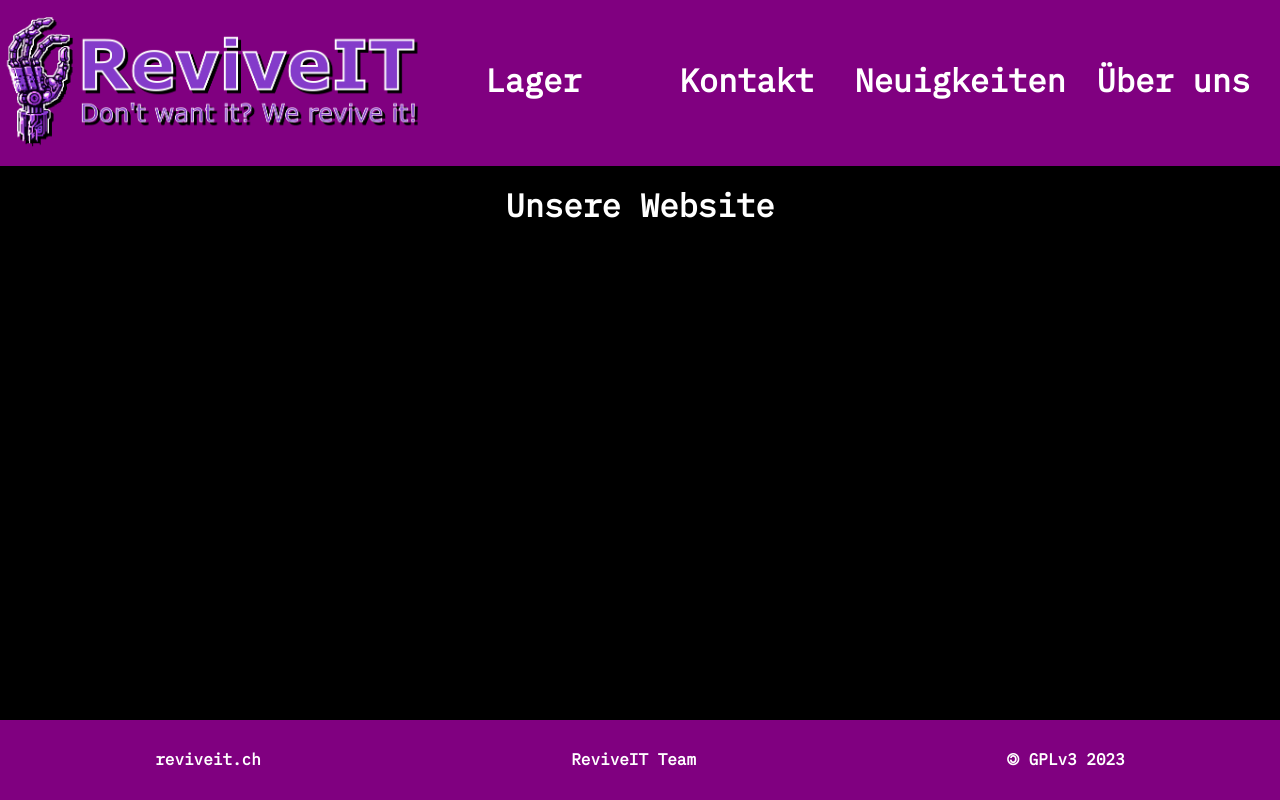
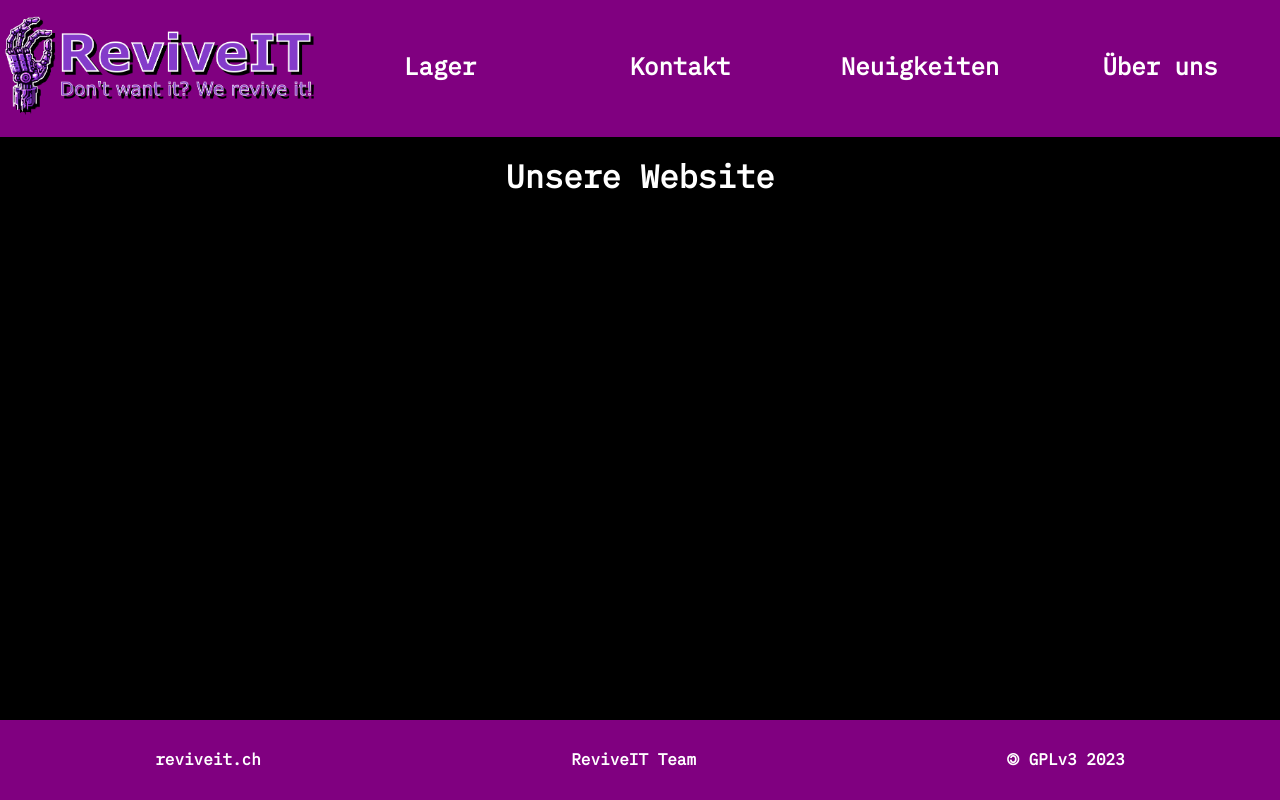
Before and after one commit to dlanaras/reviveit.ch, a SvelteKit app in the folder frontend/: page / in a window 1280 px wide. Built offline with nearby package versions, Linux system fonts and the light colour scheme.

Commit message:
don't use headers in Navigation

```diff
--- a/frontend/src/components/navigation.element.svelte
+++ b/frontend/src/components/navigation.element.svelte
@@ -8,9 +8,9 @@
 
 <a href={path} class={$page.url.pathname === path ? "active" : ""}>
   {#if (path !== "/")}
-  <h1>{name}</h1>
+    {name}
   {:else}
-  <img src="reviveit.logo.png" alt="ReviveIT logo" height="128px">
+    <img src="reviveit.logo.png" alt="ReviveIT logo" height="96px">
   {/if}
 </a>
 
@@ -31,6 +31,8 @@
 
   a {
     width: 100%;
+    font-size: 1.5em;
+    font-weight: bold;
   }
 
   .active {
```
